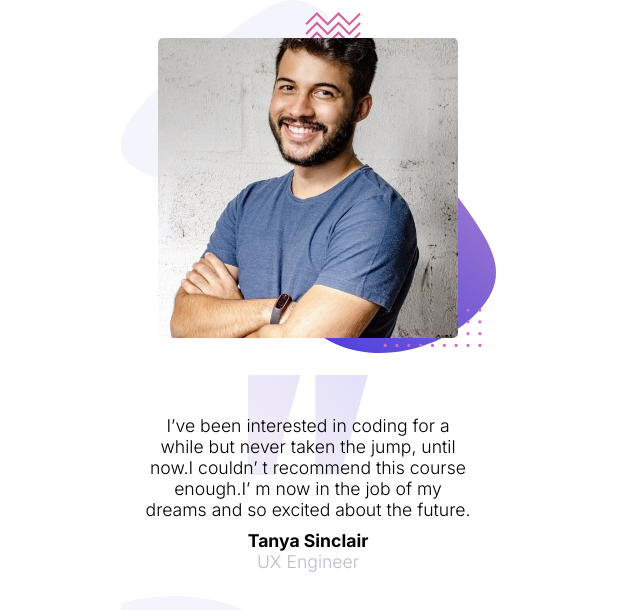
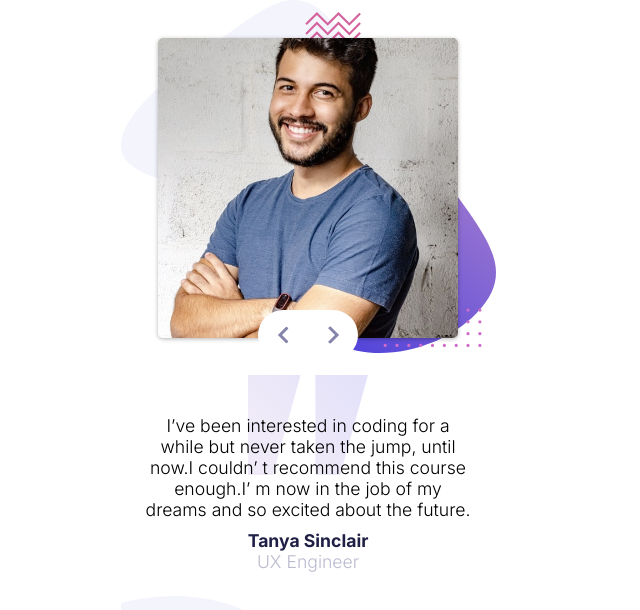
Before and after one commit to moonbe77/FM, a React (Create React App) app: page / in a window 1280 px wide. Shown: the top 610 px of the page, without its empty margins (332-972 px from the left). Built offline with nearby package versions, Linux system fonts and the light colour scheme.

Commit message:
added butons actions

```diff
--- a/src/components/App.js
+++ b/src/components/App.js
@@ -1,16 +1,11 @@
 import React from "react";
-import styled from "styled-components";
 import Testimonial from "./Testimonial";
-
-const Main = styled.main`
-  margin: auto;
-`;
 
 function App() {
   return (
-    <Main className='App'>
+    <main className='App'>
       <Testimonial />
-    </Main>
+    </main>
   );
 }
 
--- a/src/components/ImageBox.js
+++ b/src/components/ImageBox.js
@@ -7,17 +7,88 @@ const ImageContainer = styled.div`
   background-image: url("../images/pattern-bg.svg");
   background-size: contain;
   background-repeat: no-repeat;
-
+  position: relative;
   img {
     border-radius: 5px;
     width: 100%;
   }
+  .css3-shadow {
+    position: relative;
+    -webkit-box-shadow: 0 1px 4px rgba(0, 0, 0, 0.3);
+    box-shadow: 0 1px 4px rgba(0, 0, 0, 0.3);
+  }
+  /*==================================================
+ * Drop shadow effect with box-shadow
+ * ===============================================*/
+  .css3-shadow:after {
+    content: "";
+    position: absolute;
+    z-index: -1;
+    -webkit-box-shadow: 0 0 40px rgba(0, 0, 0, 0.8);
+    box-shadow: 0 0 40px rgba(0, 0, 0, 0.8);
+    bottom: 0px;
+    left: 10%;
+    right: 10%;
+    width: 80%;
+    height: 50%;
+    -moz-border-radius: 100%;
+    border-radius: 100%;
+  }
 `;
 
-export default function ImageBox({ data }) {
+const Buttons = styled.div`
+  left: -19em;
+  bottom: 0px;
+  position: absolute;
+  width: 100px;
+  height: 40px;
+  margin: auto;
+  left: 50%;
+  transform: translate(-50%, -25px);
+  display: flex;
+  flex-direction: row;
+
+  div {
+    background-color: white;
+    height: 50px;
+    width: 50px;
+    display: flex;
+    justify-content: center;
+    align-items: center;
+    cursor: pointer;
+
+    img {
+      width: initial;
+    }
+  }
+
+  #button_prev {
+    border-radius: 50% 0% 0% 50%;
+    /* width: 25px; */
+  }
+  #button_next {
+    border-radius: 0% 50% 50% 0%;
+    /* width: 25px; */
+  }
+`;
+
+export default function ImageBox({ data, handlePrevClick, handleNextClick }) {
   return (
     <ImageContainer>
-      <img src={data.imgPath} alt={data.name} />
+      <img
+        className='css3-shadow'
+        src={data.imgPath}
+        alt={data.name}
+        title={data.name}
+      />
+      <Buttons>
+        <div id='button_prev' onClick={handlePrevClick}>
+          <img src='./images/icon-prev.svg' alt='' title='' />
+        </div>
+        <div id='button_next' onClick={handleNextClick}>
+          <img src='./images/icon-next.svg' alt='' title='' />
+        </div>
+      </Buttons>
     </ImageContainer>
   );
 }
--- a/src/components/Testimonial.js
+++ b/src/components/Testimonial.js
@@ -1,11 +1,11 @@
-import React from "react";
+import React, { useState } from "react";
 import styled from "styled-components";
 import ImageBox from "./ImageBox";
 import TextBox from "./TextBox";
 import db from "../utils/db.json";
 
 const TestimonialContainer = styled.div`
-  width: 375px;
+  max-width: 375px;
   margin: auto;
   background-image: url("../images/pattern-curve.svg");
   background-repeat: no-repeat;
@@ -15,10 +15,29 @@ const TestimonialContainer = styled.div`
 `;
 
 export default function Testimonial() {
+  const data = db.data;
+  const [testimonyNumber, setTestimonyNumber] = useState(0);
+
+  const handlePrevClick = (event) => {
+    if (testimonyNumber > 0) {
+      setTestimonyNumber(testimonyNumber - 1);
+    }
+  };
+  const handleNextClick = (event) => {
+    if (testimonyNumber < data.length-1) {
+      setTestimonyNumber(testimonyNumber + 1);
+    }
+  };
+
+  console.log(testimonyNumber);
   return (
-    <TestimonialContainer>
-      <ImageBox data={db.data[0]} />
-      <TextBox data={db.data[0]} />
+    <TestimonialContainer className='testimonial-container'>
+      <ImageBox
+        data={data[testimonyNumber]}
+        handlePrevClick={handlePrevClick}
+        handleNextClick={handleNextClick}
+      />
+      <TextBox data={data[testimonyNumber]} />
     </TestimonialContainer>
   );
 }
--- a/src/components/TextBox.js
+++ b/src/components/TextBox.js
@@ -2,14 +2,12 @@ import React from "react";
 import styled from "styled-components";
 
 const TextContainer = styled.div`
-  font-size: 1.1em;
+  font-size: 0.55em;
   text-align: center;
-  padding: 0 25px;
   background-image: url("../images/pattern-quotes.svg");
   background-repeat: no-repeat;
   background-position-x: center;
-  padding-top: 40px;
-  padding-bottom: 100px;
+  padding: 40px 25px 100px 25px;
 `;
 const Testimony = styled.div`
   font-weight: 300;
@@ -17,6 +15,7 @@ const Testimony = styled.div`
 const Name = styled.div`
   font-weight: 700;
   margin-top: 10px;
+  color: hsl(240, 38%, 20%);
 `;
 const Job = styled.div`
   font-weight: 300;
--- a/src/index.js
+++ b/src/index.js
@@ -8,13 +8,15 @@ const GlobalStyle = createGlobalStyle`
   body{
     margin: 0px;
     font-family: 'Inter', sans-serif;
+    font-size:32px;
+    box-sizing: content-box;
     }
 `;
 
 ReactDOM.render(
   <React.StrictMode>
-      <GlobalStyle />
-      <App />
+    <GlobalStyle />
+    <App />
   </React.StrictMode>,
   document.getElementById("root")
 );
```
